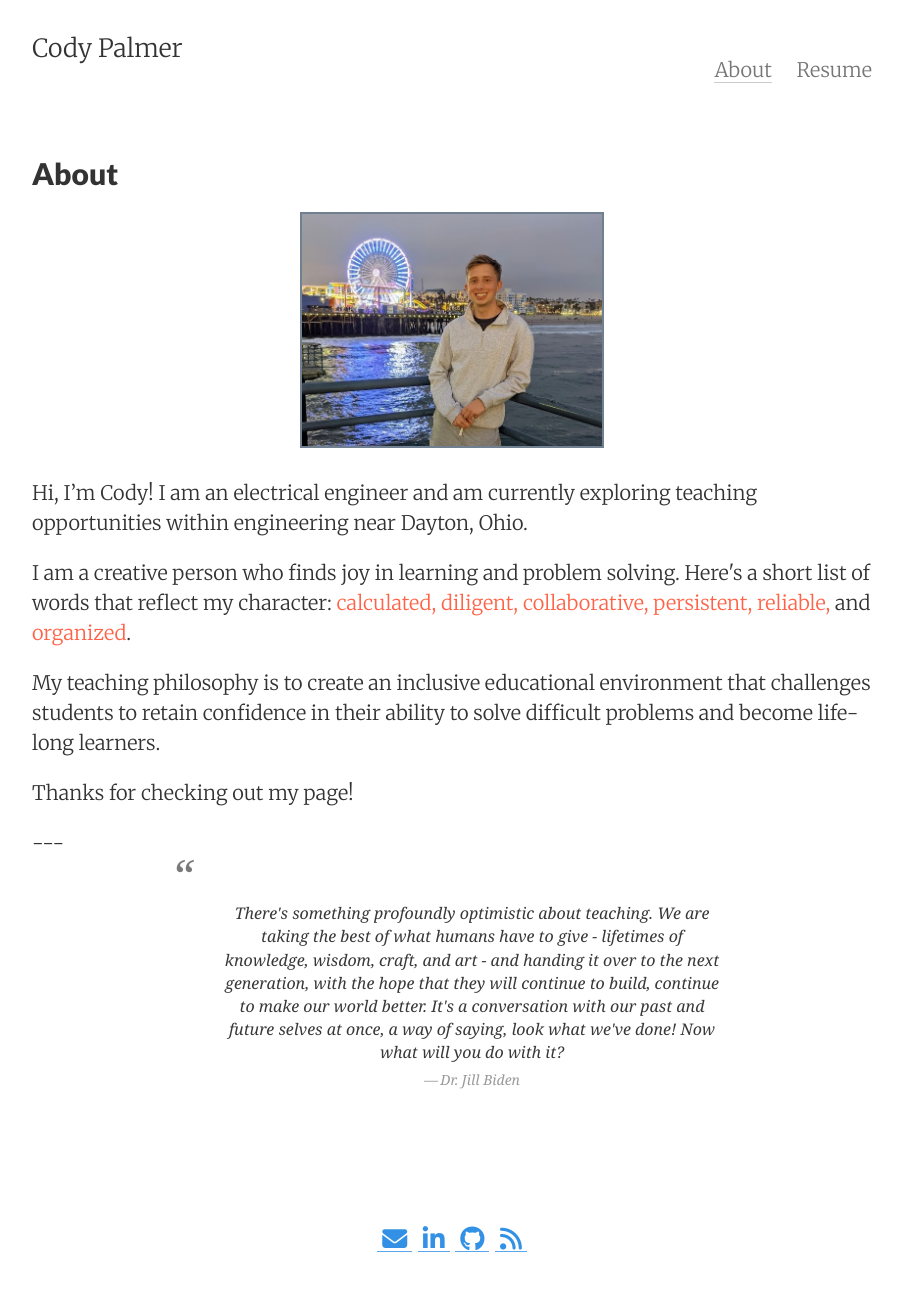
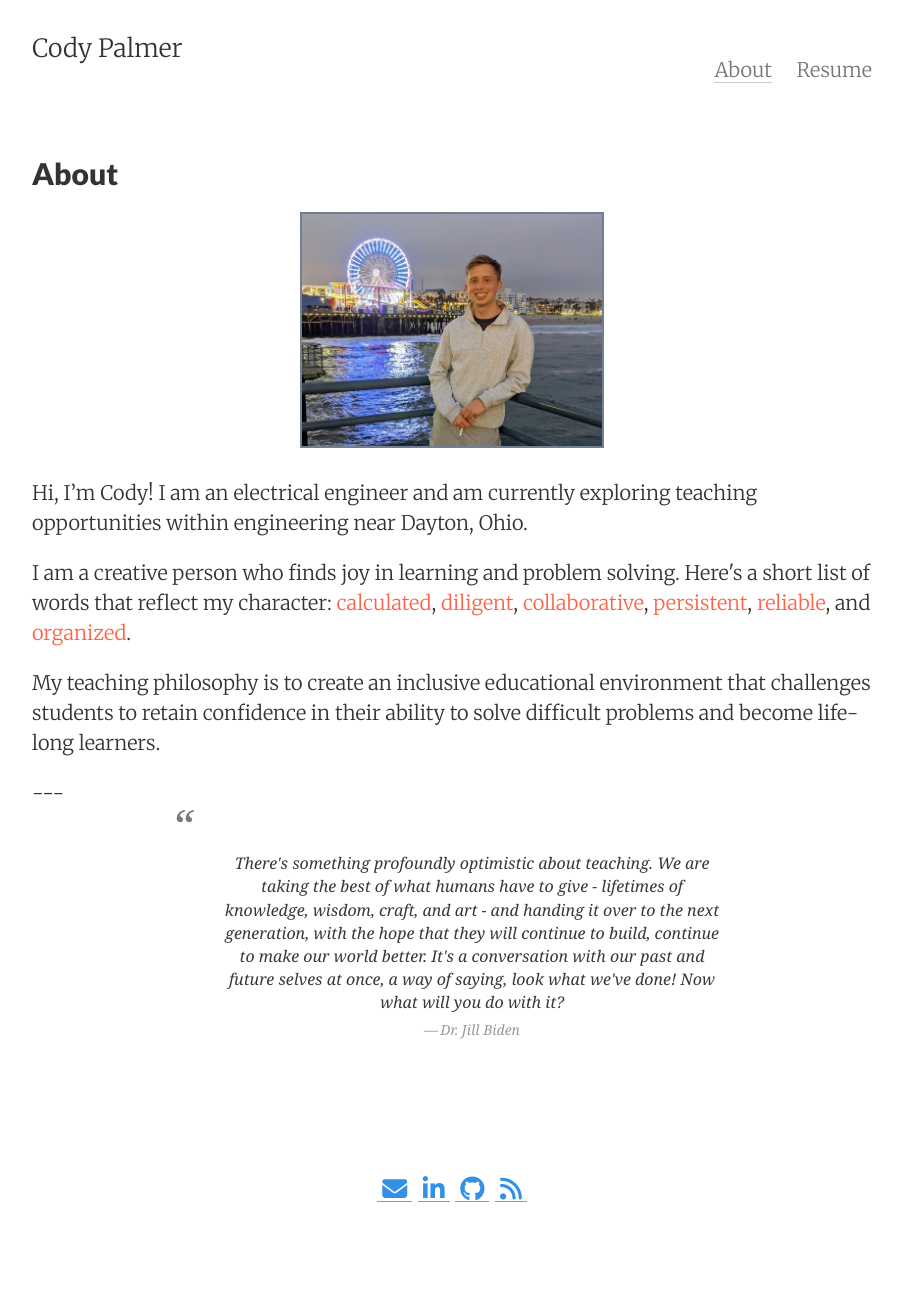
Before and after one commit to palmerco/web_server, a Jekyll site: the page built from subpages/about.html, in a window 1280 px wide. Shown: the whole page, without its empty margins (188-1091 px from the left). Built offline with Jekyll 4.4.1, drawn with Linux system fonts in a browser that asks for light colours; nearby versions of some CDN libraries; after the commit the page ends 1249 px from its top, so only the background shows below that.

Commit message:
Update about.html

```diff
--- a/subpages/about.html
+++ b/subpages/about.html
@@ -22,11 +22,11 @@ Hi, I’m Cody! I am an electrical engineer and am currently exploring teaching
 <p>
 I am a creative person who finds joy in learning and problem solving. Here's a short list of words that reflect my character:
 
-<span style="color:#ff6347">  calculated,</span>
-<span style="color:#ff6347"> diligent,</span>
-<span style="color:#ff6347"> collaborative,</span>
-<span style="color:#ff6347"> persistent,</span>
-<span style="color:#ff6347"> reliable,</span>
+<span style="color:#ff6347">  calculated</span>,
+<span style="color:#ff6347"> diligent</span>,
+<span style="color:#ff6347"> collaborative</span>,
+<span style="color:#ff6347"> persistent</span>,
+<span style="color:#ff6347"> reliable</span>,
 and
 <span style="color:#ff6347"> organized</span>.
 </p>
@@ -42,9 +42,6 @@ My teaching philosophy is to create an inclusive educational environment that ch
 
 </p>
 
-<p>
-Thanks for checking out my page!
-</p>
 
 ---
 
```
